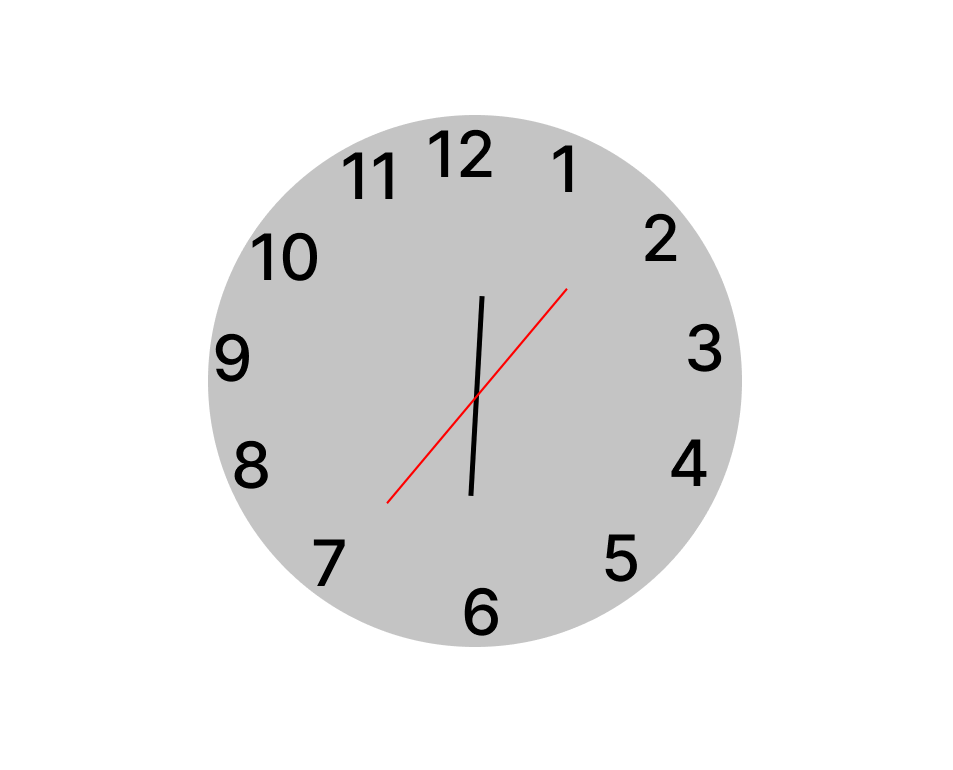
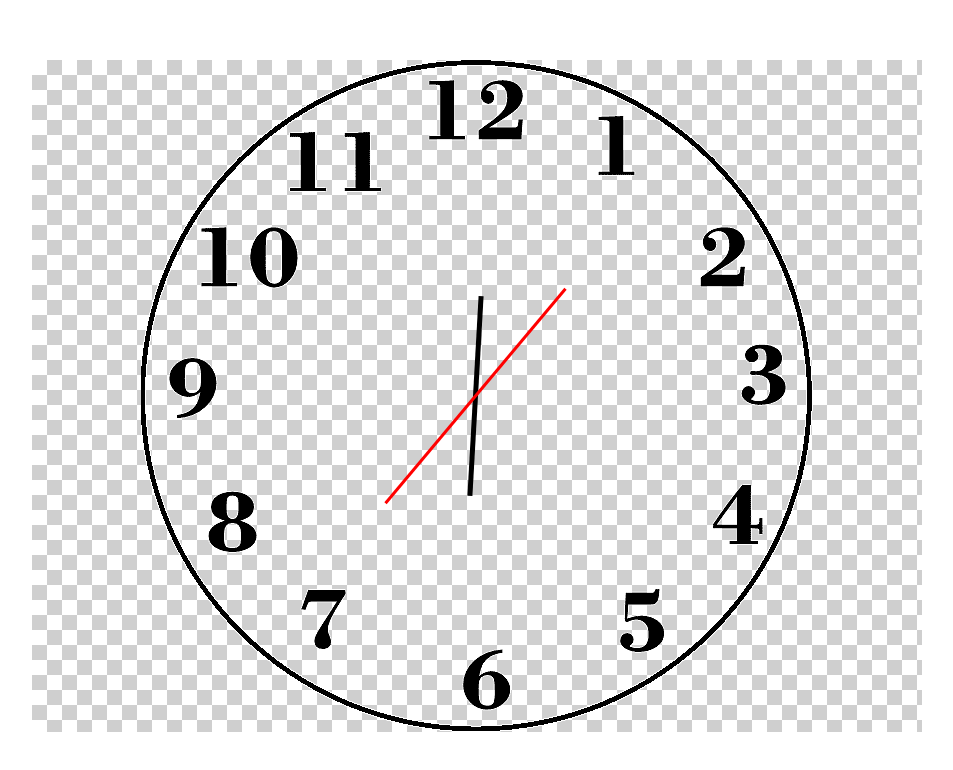
Before and after one commit to Krasnoshokov-Misha/Animations-task1-task2, a plain HTML site: page task2/clock.html in a window 1280 px wide. Shown: the part 112-882 px from the top of the page, without its empty margins (159-1112 px from the left). Drawn offline with Linux system fonts and the light colour scheme.

Commit message:
animations

```diff
--- a/task1/style.css
+++ b/task1/style.css
@@ -1,3 +1,4 @@
+
 body{
     display: flex;
     justify-content: center;
--- a/task2/style.css
+++ b/task2/clock.css
@@ -9,7 +9,7 @@ body{
     display: flex;
     justify-content: center;
     align-items: center;
-
+    position: relative;
 }
 
 .strelka{
@@ -33,9 +33,9 @@ body{
 }
 .second{
     height: 280px;
-    width: 2px;
+    width: 3px;
     position: relative;
-    right: 3.3px;
+    right: 3.8px;
     background-color: rgb(255, 0, 0);
     transform: rotate(180deg);
     animation: spin 40s linear infinite forwards;
--- a/task2/index.html
+++ b/task2/clock.html
@@ -5,12 +5,12 @@
     <meta http-equiv="X-UA-Compatible" content="IE=edge">
     <meta name="viewport" content="width=device-width, initial-scale=1.0">
     <title>Document</title>
-    <link rel="stylesheet" href="style.css">
+    <link rel="stylesheet" href="clock.css">
 </head>
 <body>
     <main>
         <div class="time">
-            <img src="./Component 2 (4).png" alt="">
+            <img src="./gratis-png-reloj-cara-de-medicion-tiempo-reloj-sin-manecillas.png" class="img" alt="">
             <div class="strelka">
 
 
```
Also changed, not shown: task1/index.html (+1 -0 lines), task2/Component 2 (4).png (deleted), task2/gratis-png-reloj-cara-de-medicion-tiempo-reloj-sin-manecillas.png (added).
